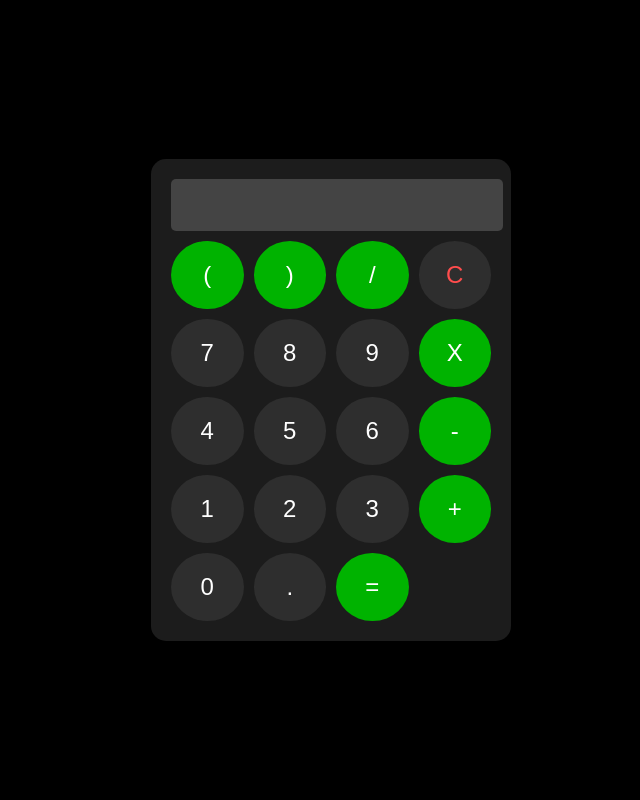
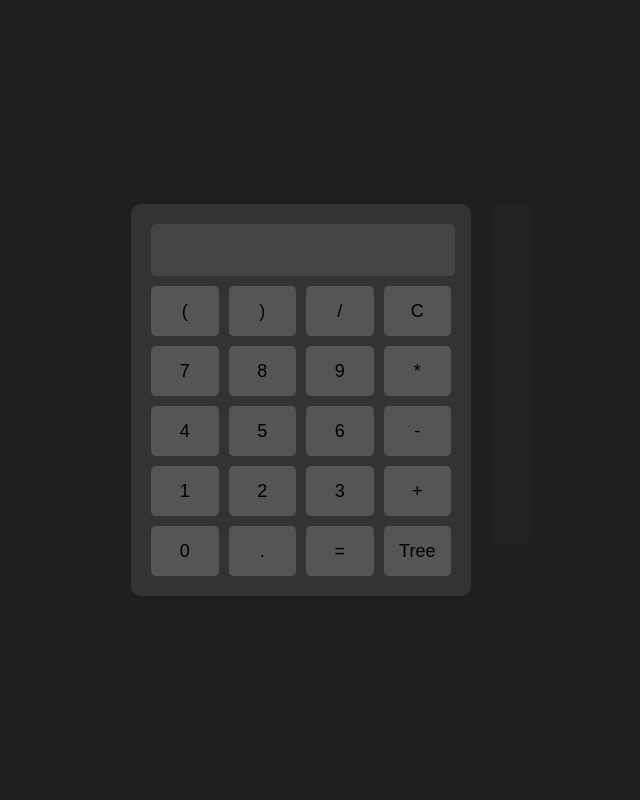
Before and after one commit to luameyer01/COMPILADORES, a Flask app: page / in a window 1280 px wide. Shown: the whole page, without its empty margins (309-949 px from the left). Run offline with Flask 3, Linux system fonts and the light colour scheme.

Commit message:
Actualización

```diff
--- a/Calculator/calculator.py
+++ b/Calculator/calculator.py
@@ -1,7 +1,34 @@
 from flask import Flask, render_template, request, jsonify
 import math
+import ply.lex as lex
 
 app = Flask(__name__)
+
+# Definición de los tokens para el analizador léxico
+tokens = (
+    'NUMERO', 'MAS', 'MENOS', 'POR', 'DIVIDIR',
+    'LPAREN', 'RPAREN'
+)
+
+t_MAS = r'\+'
+t_MENOS = r'-'
+t_POR = r'\*'
+t_DIVIDIR = r'/'
+t_LPAREN = r'\('
+t_RPAREN = r'\)'
+
+def t_NUMERO(t):
+    r'\d+(\.\d+)?'
+    t.value = float(t.value)
+    return t
+
+t_ignore = ' \t'
+
+def t_error(t):
+    print(f"Caracter ilegal: {t.value[0]}")
+    t.lexer.skip(1)
+
+lexer = lex.lex()
 
 @app.route('/')
 def home():
@@ -11,11 +38,22 @@
 def calcular():
     try:
         expresion = request.json['expresion']
-        # Evaluar la expresión de forma segura utilizando eval restringido
         resultado = eval(expresion, {"__builtins__": None}, {"math": math})
         return jsonify({"resultado": resultado})
     except Exception as e:
         return jsonify({"error": "Expresión inválida"}), 400
 
+@app.route('/analizar', methods=['POST'])
+def analizar():
+    expresion = request.json['expresion']
+    lexer.input(expresion)
+    tokens = []
+    while True:
+        tok = lexer.token()
+        if not tok:
+            break
+        tokens.append({"token": tok.value, "tipo": tok.type})
+    return jsonify(tokens)
+
 if __name__ == '__main__':
     app.run(debug=True)
--- a/Calculator/static/stylesCal.css
+++ b/Calculator/static/stylesCal.css
@@ -1,19 +1,24 @@
 body {
-    background-color: black;
-    margin: 0;
+    background-color: #1d1f21;
+    color: white;
+    font-family: Arial, sans-serif;
     display: flex;
     justify-content: center;
     align-items: center;
     height: 100vh;
-    font-family: Arial, sans-serif;
+    margin: 0;
+}
+
+.contenedor {
+    display: flex;
+    gap: 20px;
 }
 
 .calculadora {
-    width: 320px;
-    background-color: #1c1c1c;
-    border-radius: 15px;
-    box-shadow: 0 4px 8px rgba(0, 0, 0, 0.5);
+    width: 300px;
+    background-color: #333;
     padding: 20px;
+    border-radius: 10px;
 }
 
 input {
@@ -24,7 +29,6 @@
     color: white;
     font-size: 24px;
     text-align: right;
-    padding-right: 10px;
     margin-bottom: 10px;
     border-radius: 5px;
 }
@@ -36,31 +40,53 @@
 }
 
 button {
-    background-color: #2e2e2e;
-    color: white;
-    font-size: 1.5em;
-    padding: 20px;
-    text-align: center;
+    height: 50px;
+    font-size: 18px;
     border: none;
-    border-radius: 50%;
+    border-radius: 5px;
     cursor: pointer;
-    transition: background-color 0.3s;
-}
-
-
-.operacion {
-    background-color: #00b300;
-    color: white;
-}
-
-.clear {
-    color: #ff4d4d;
+    background-color: #555;
 }
 
 button:hover {
-    background-color: #4c4c4c;
+    background-color: #777;
 }
 
-button:active {
-    background-color: #777;
+.analizador {
+    background-color: #222;
+    padding: 20px;
+    border-radius: 10px;
 }
+
+table {
+    width: 100%;
+    border-collapse: collapse;
+}
+
+th, td {
+    border: 1px solid #444;
+    padding: 10px;
+    text-align: left;
+}
+.analizador {
+    background-color: #222;
+    padding: 20px;
+    border-radius: 10px;
+    max-height: 300px;
+    overflow-y: auto;
+}
+
+table {
+    width: 100%;
+    border-collapse: collapse;
+}
+
+th, td {
+    border: 1px solid #444;
+    padding: 10px;
+    text-align: left;
+}
+
+th {
+    background-color: #333;
+}
--- a/Calculator/templates/indexCal.html
+++ b/Calculator/templates/indexCal.html
@@ -3,7 +3,7 @@
 <head>
     <meta charset="UTF-8">
     <meta name="viewport" content="width=device-width, initial-scale=1.0">
-    <title>Calculadora Web</title>
+    <title>Calculadora</title>
     <link rel="stylesheet" href="/static/stylesCal.css">
     <script>
         function agregar(valor) {
@@ -12,6 +12,7 @@
 
         function limpiar() {
             document.getElementById("resultado").value = "";
+            document.getElementById("tabla-tokens").innerHTML = "<tr><th>Token</th><th>Tipo</th></tr>";
         }
 
         function calcular() {
@@ -25,41 +26,67 @@
             .then(data => {
                 if (data.resultado !== undefined) {
                     document.getElementById("resultado").value = data.resultado;
+                    // Analizar la expresión solo si el cálculo es exitoso
+                    agregarAlHistorial(expresion);
                 } else {
                     alert(data.error);
                 }
             })
             .catch(() => alert("Error al calcular"));
         }
+
+        function agregarAlHistorial(expresion) {
+            fetch("/analizar", {
+                method: "POST",
+                headers: { "Content-Type": "application/json" },
+                body: JSON.stringify({ expresion: expresion })
+            })
+            .then(response => response.json())
+            .then(tokens => {
+                const tabla = document.getElementById("tabla-tokens");
+                tokens.forEach(tok => {
+                    tabla.innerHTML += `<tr><td>${tok.token}</td><td>${tok.tipo}</td></tr>`;
+                });
+            });
+        }
     </script>
+
+
 </head>
 <body>
+    <div class="contenedor">
         <div class="calculadora">
             <input type="text" id="resultado" readonly>
             <div class="botones">
-            <button onclick="agregar('(')" class="btn operacion" >(</button>
-            <button onclick="agregar(')')" class="btn operacion" >)</button>
-            <button onclick="agregar('/')" class="btn operacion" >/</button>
-            <button onclick="limpiar()" class="btn clear" >C</button>
+                <button onclick="agregar('(')">(</button>
+                <button onclick="agregar(')')">)</button>
+                <button onclick="agregar('/')">/</button>
+                <button onclick="limpiar()">C</button>
 
                 <button onclick="agregar('7')">7</button>
                 <button onclick="agregar('8')">8</button>
                 <button onclick="agregar('9')">9</button>
-            <button onclick="agregar('*')" class="btn operacion" >X</button>
+                <button onclick="agregar('*')">*</button>
 
                 <button onclick="agregar('4')">4</button>
                 <button onclick="agregar('5')">5</button>
                 <button onclick="agregar('6')">6</button>
-            <button onclick="agregar('-')" class="btn operacion" >-</button>
+                <button onclick="agregar('-')">-</button>
 
                 <button onclick="agregar('1')">1</button>
                 <button onclick="agregar('2')">2</button>
                 <button onclick="agregar('3')">3</button>
-            <button onclick="agregar('+')" class="btn operacion" >+</button>
+                <button onclick="agregar('+')">+</button>
 
                 <button onclick="agregar('0')">0</button>
                 <button onclick="agregar('.')">.</button>
-            <button onclick="calcular()"   class="btn operacion">=</button>
+                <button onclick="calcular()">=</button>
+                <button onclick="tree()">Tree</button>
+            </div>
+        </div>
+
+        <div class="analizador">
+            <table id="tabla-tokens"></table>
         </div>
     </div>
 </body>
```
Lines whose indentation alone changed are shown as unchanged.
